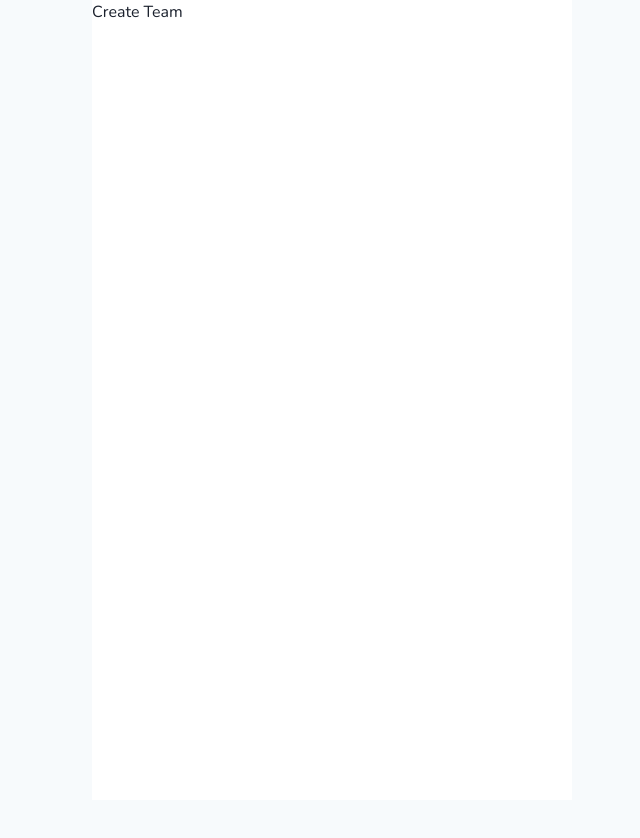
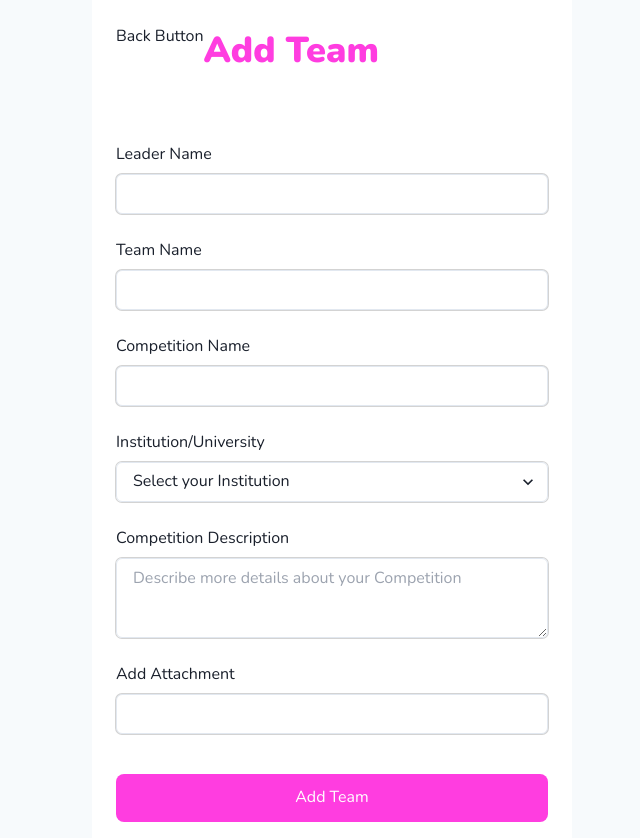
Before and after one commit to milhamm/vie, a Next.js app in the folder app/: page /team/create in a window 1280 px wide. Shown: the whole page, without its empty margins (308-948 px from the left). Before the commit the page ends 800 px from the top, so only its background shows below. Built offline with nearby package versions, Linux system fonts and the light colour scheme.

Commit message:
createTeam

```diff
--- a/app/pages/team/create.tsx
+++ b/app/pages/team/create.tsx
@@ -1,9 +1,62 @@
+import { Button, Input, Link, Select, Text, Textarea } from "@chakra-ui/react";
 import React from "react";
+import NextLink from "next/link";
 
 const CreateTeamPage = () => {
   return (
     <div>
-      <h1>Create Team</h1>
+      <div className="flex p-6">
+        <div>Back Button</div>
+        <div>
+          <Text fontSize={36} fontWeight="900" color="main.500">
+            Add Team
+          </Text></div>
+      </div>
+      <div className="px-6 mt-[2.5rem] flex flex-col items-between">
+        <div>
+          <div className="mb-6">
+            <Text mb="8px">Leader Name</Text>
+            <Input focusBorderColor="main.500" size="md" type="text" />
+          </div>
+          <div className="mb-6">
+            <Text mb="8px">Team Name</Text>
+            <Input focusBorderColor="main.500" size="md" type="text" />
+          </div>
+          <div className="mb-6">
+            <Text mb="8px">Competition Name</Text>
+            <Input focusBorderColor="main.500" size="md" type="text" />
+          </div>
+          <div className="mb-6">
+            <Text mb="8px">Institution/University</Text>
+            <Select focusBorderColor="main.500" size="md" boxShadow="0 0 0 1px #D3D3D3" placeholder='Select your Institution'>
+              <option value='option1'>Option 1</option>
+              <option value='option2'>Option 2</option>
+              <option value='option3'>Option 3</option>
+            </Select>
+          </div>
+          <div className="mb-6">
+            <Text mb="8px">Competition Description</Text>
+            <Textarea focusBorderColor="main.500" size="md" boxShadow="0 0 0 1px #D3D3D3" placeholder='Describe more details about your Competition' />
+          </div>
+          <div className="mb-6">
+            <Text mb="8px">Add Attachment</Text>
+            <Input focusBorderColor="main.500" size="md" type="text" />
+          </div>
+        </div>
+      </div>
+      <div className="mt-4 px-6">
+        <Button
+          colorScheme="main"
+          isFullWidth
+          fontWeight={400}
+          mb={4}
+          size="lg"
+          fontSize="md"
+          borderRadius={8}
+        >
+          Add Team
+        </Button>
+      </div>
     </div>
   );
 };
```
